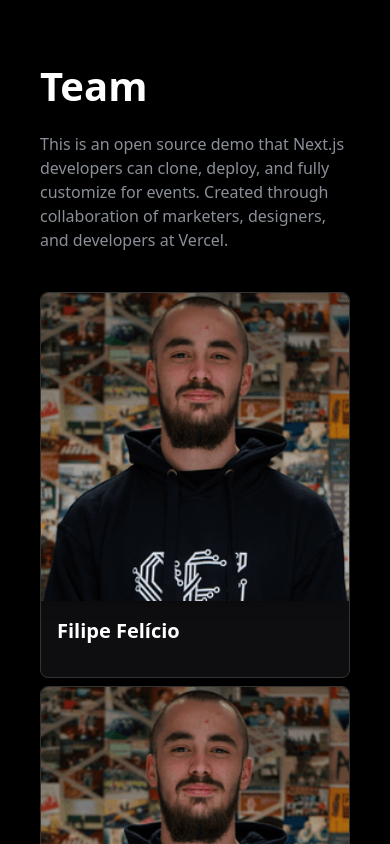
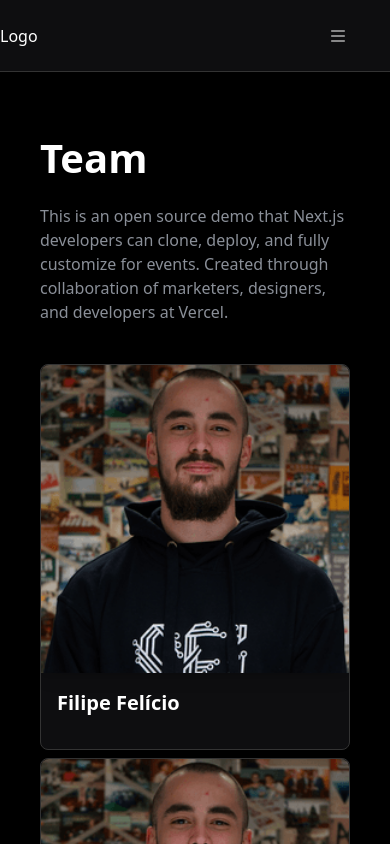
Before and after one commit to cesium/codeweek, a Next.js app: page /team in a window 390 px wide. Shown: the top 844 px of the page. Built offline with nearby package versions, Linux system fonts and the light colour scheme.

Commit message:
Make navbar responsive (#6)

```diff
--- a/components/Navbar/index.jsx
+++ b/components/Navbar/index.jsx
@@ -1,4 +1,11 @@
 import Link from 'next/link'
+
+
+import { Disclosure, Menu, Transition } from "@headlessui/react";
+
+import { FontAwesomeIcon } from "@fortawesome/react-fontawesome";
+import { faBars, faTimes } from "@fortawesome/free-solid-svg-icons";
+
 
 const navigation = [
   { name: "Schedule", slug: "/schedule" },
@@ -11,10 +18,13 @@ function classNames(...classes) {
   return classes.filter(Boolean).join(' ')
 }
 
-export default function Navbar({current_page}) {
+export default function Navbar({current_page, children}) {
     return (
+      <Disclosure>
+        {({ open }) => (
+        <>
           <div className="hidden lg:flex bg-gray1 w-full items-center justify-between border-b border-gray2">
-        <div>
+            <div className="text-white">
               Logo
             </div>
             <div className="flex gap-x-4 uppercase h-[72px]">
@@ -45,5 +55,42 @@ export default function Navbar({current_page}) {
               </Link>
             </div>
           </div>
+          <div className="relative z-50 flex lg:hidden h-[72px] bg-gray1 w-full items-center justify-between border-b border-gray2">
+            <div className="text-white">
+              Logo
+            </div>
+            <Disclosure.Button className="inline-flex h-6 w-6 mr-10 items-center justify-center text-white">
+                {open ? (
+                  <FontAwesomeIcon icon={faTimes} className = 'text-white text-opacity-50 hover:text-opacity-100 whitespace-nowrap py-7 px-1ext-sm font-bold'/>
+                ) : (
+                <FontAwesomeIcon icon={faBars} className = 'text-white text-opacity-50 hover:text-opacity-100 whitespace-nowrap py-7 px-1ext-sm font-bold' />
+                  )}
+            </Disclosure.Button>
+          </div>
+          <Disclosure.Panel className={`lg:hidden bg-gray1 w-full`}>
+            <div className="relative z-50 min-h-screen object-cover px-2 pt-12">
+              {navigation.map((item) => (
+                <Link key={item.slug} href={item.slug}>
+                <a
+                  key={item.name}
+                  href={item.slug}
+                  className={classNames(
+                    current_page == item.name
+                      ? ' '
+                      : '  text-opacity-50 hover:text-opacity-100',
+                    'block whitespace-nowrap py-4 px-2 text-center text-xl font-bold uppercase text-white'
+                  )}
+                >
+                {item.name}
+              </a>
+            </Link>
+              ))}
+              </div>
+          </Disclosure.Panel>
+          {open ? <div className="hidden lg:block">{children}</div> : children}
+
+        </>
+        )}
+      </Disclosure>
     );
 }
--- a/package.json
+++ b/package.json
@@ -13,6 +13,7 @@
     "@fortawesome/free-regular-svg-icons": "^6.1.1",
     "@fortawesome/free-solid-svg-icons": "^6.1.1",
     "@fortawesome/react-fontawesome": "^0.2.0",
+    "@headlessui/react": "^1.6.6",
     "next": "^12.2.0",
     "react": "^18.2.0",
     "react-dom": "^18.2.0"
--- a/pages/index.js
+++ b/pages/index.js
@@ -10,7 +10,7 @@ function Home(){
         <link rel="icon" href="/favicon.ico" />
       </Head>
 
-      <Navbar />
+      <Navbar>
 
       <main className="flex w-full flex-1 flex-col items-center justify-center text-center bg-black my-auto px-[400px]">
         <p className="text-white text-8xl font-extrabold">
@@ -28,6 +28,10 @@ function Home(){
           </p>
         </div>
       </main>
+
+      </Navbar>
+
+
     </div>
   )
 }
--- a/pages/speakers.js
+++ b/pages/speakers.js
@@ -13,7 +13,7 @@ export default function Speakers(){
         <link rel="icon" href="/favicon.ico" />
       </Head>
 
-      <Navbar current_page="Speakers" />
+      <Navbar current_page="Speakers" >
 
       <main className="flex w-full flex-1 flex-col bg-black my-auto">
 
@@ -50,6 +50,8 @@ export default function Speakers(){
         </div>
 
       </main>
+      </Navbar>
+
 
 
     </div>
```
Also changed, not shown: 1 other file (tests, documents, lock files or other folders). Lines whose indentation alone changed are shown as unchanged.
